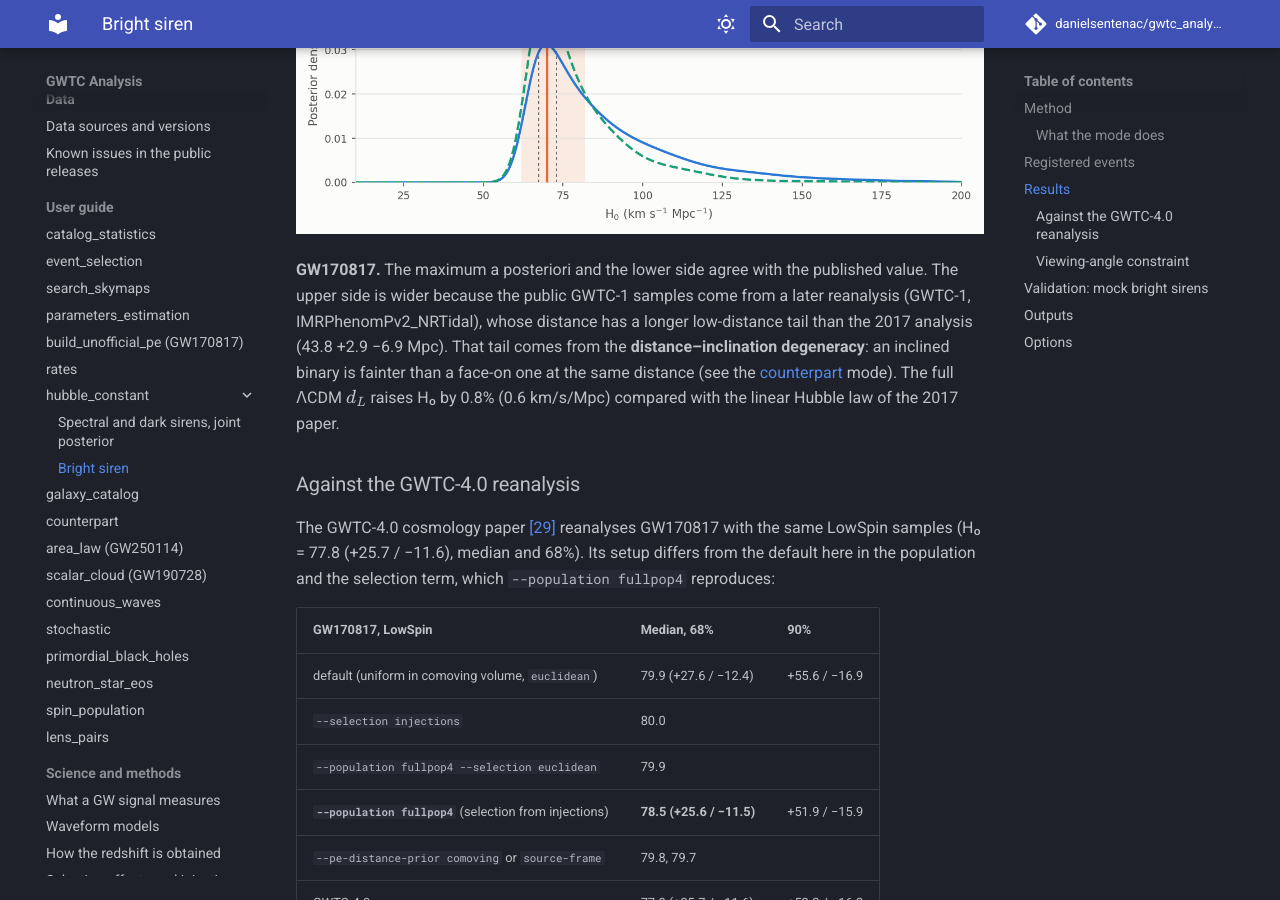
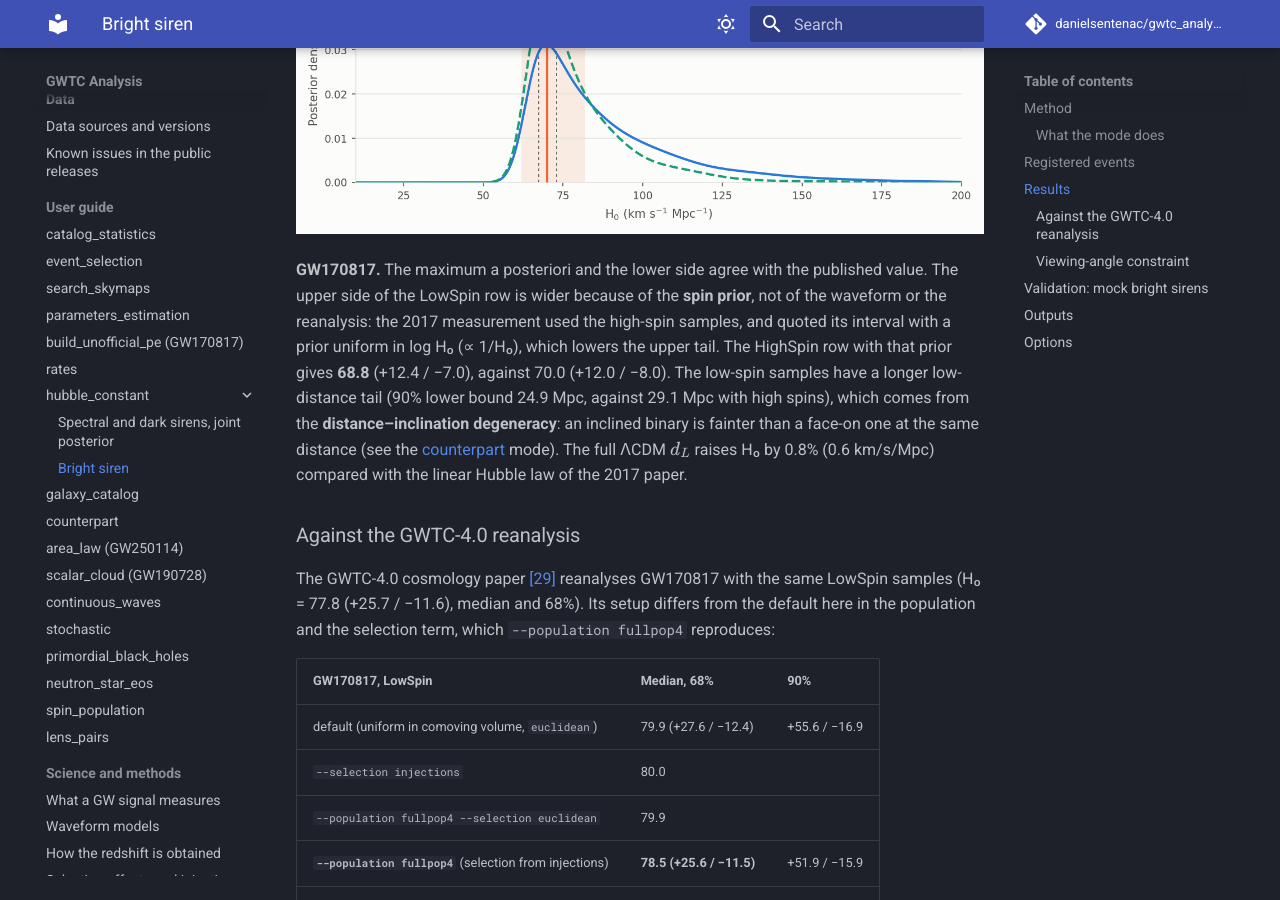
Before and after one commit to danielsentenac/gwtc_analysis, an MkDocs documentation site: the page built from docs/modes/hubble-constant-bright.md, in a window 1280 px wide and 900 px high, scrolled down 4494 px. Built offline with MkDocs 1.6.1 and Material for MkDocs 9.7.7, drawn with Linux system fonts in a browser that asks for light colours; comment, search, counter and statistics services are not loaded.

Commit message:
docs hubble_constant: GW170817's wider upper side is the spin prior and the 2017 1/H0 prior, not a later reanalysis (HighSpin with a 1/H0 prior: 68.8 (+12.4 / -7.0) against 70.0 (+12.0 / -8.0)); the dark sirens' gap to the paper's Table 1 (4.8, 4.7, 2.4) is the icarogw + gwcosmo mixture; bright siren with --population fullpop4 is -11.5 (not -11.4) in spectral-siren
Co-Authored-By: Claude Opus 5.5 <noreply@anthropic.com>

```diff
--- a/docs/modes/hubble-constant-bright.md
+++ b/docs/modes/hubble-constant-bright.md
@@ -155,11 +155,12 @@ entry of the list (`COUNTERPARTS` in `gwtc_analysis/counterpart.py`) remains the
 ![H0 from GW170817 and NGC 4993](../img/modes/h0_bright_GW170817.png)
 
 **GW170817.** The maximum a posteriori and the lower side agree with the published value. The upper
-side is wider because the public GWTC-1 samples come from a later reanalysis (GWTC-1,
-IMRPhenomPv2_NRTidal), whose distance has a longer low-distance tail than the 2017 analysis (43.8 +2.9
-−6.9 Mpc). That tail comes from the **distance–inclination degeneracy**: an inclined binary is fainter
-than a face-on one at the same distance (see the [counterpart](counterpart.md#the-distanceinclination-degeneracy)
-mode). The full ΛCDM \(d_L\) raises H₀ by 0.8% (0.6 km/s/Mpc) compared with the linear Hubble law of the
+side of the LowSpin row is wider because of the **spin prior**, not of the waveform or the reanalysis: the 2017
+measurement used the high-spin samples, and quoted its interval with a prior uniform in log H₀ (∝ 1/H₀), which
+lowers the upper tail. The HighSpin row with that prior gives **68.8** (+12.4 / −7.0), against 70.0 (+12.0 /
+−8.0). The low-spin samples have a longer low-distance tail (90% lower bound 24.9 Mpc, against 29.1 Mpc with high
+spins), which comes from the **distance–inclination degeneracy**: an inclined binary is fainter than a face-on one
+at the same distance (see the [counterpart](counterpart.md#the-distanceinclination-degeneracy) mode). The full ΛCDM \(d_L\) raises H₀ by 0.8% (0.6 km/s/Mpc) compared with the linear Hubble law of the
 2017 paper.
 
 ### Against the GWTC-4.0 reanalysis
```
Also changed, not shown: docs/modes/hubble-constant.md (+5 -4 lines), docs/science/spectral-siren.md (+1 -1 lines).
